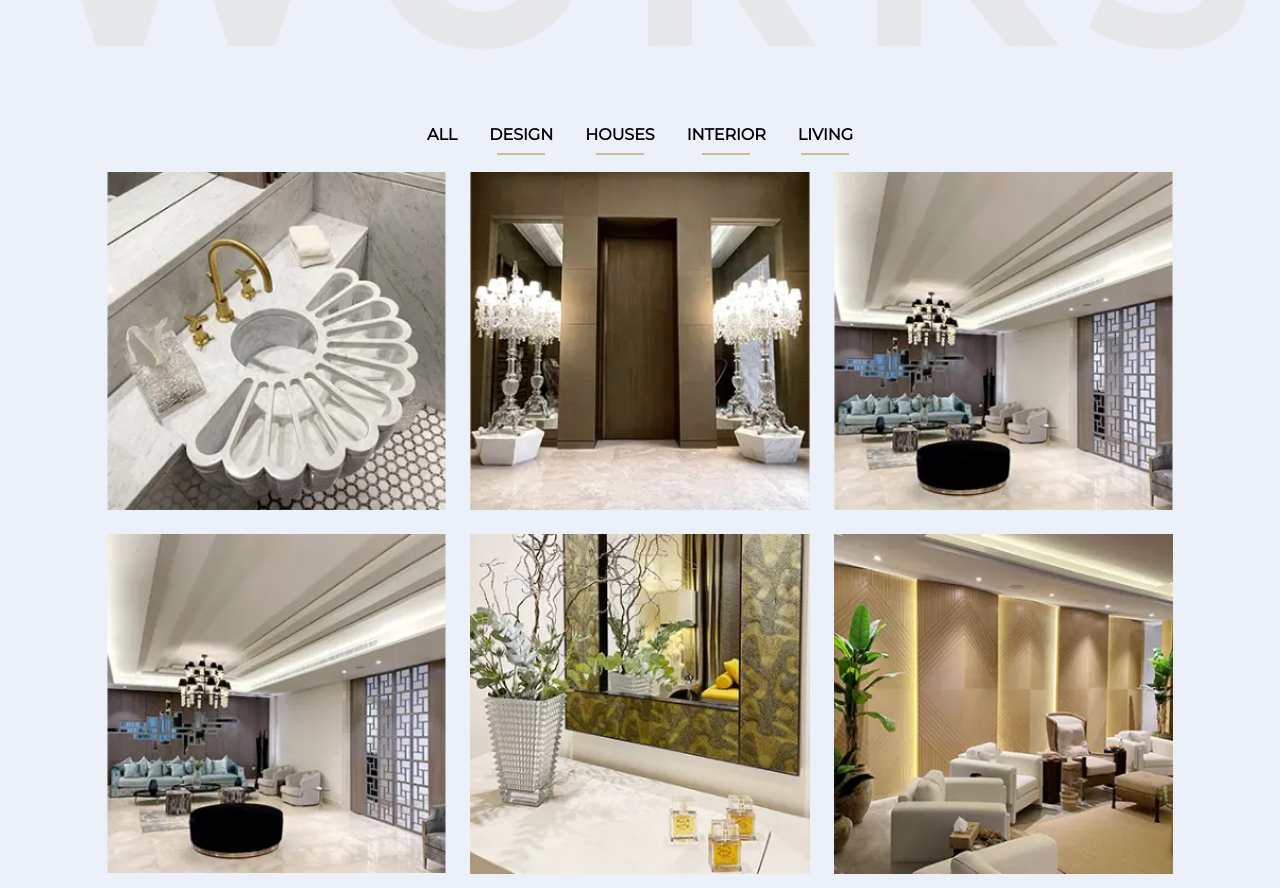
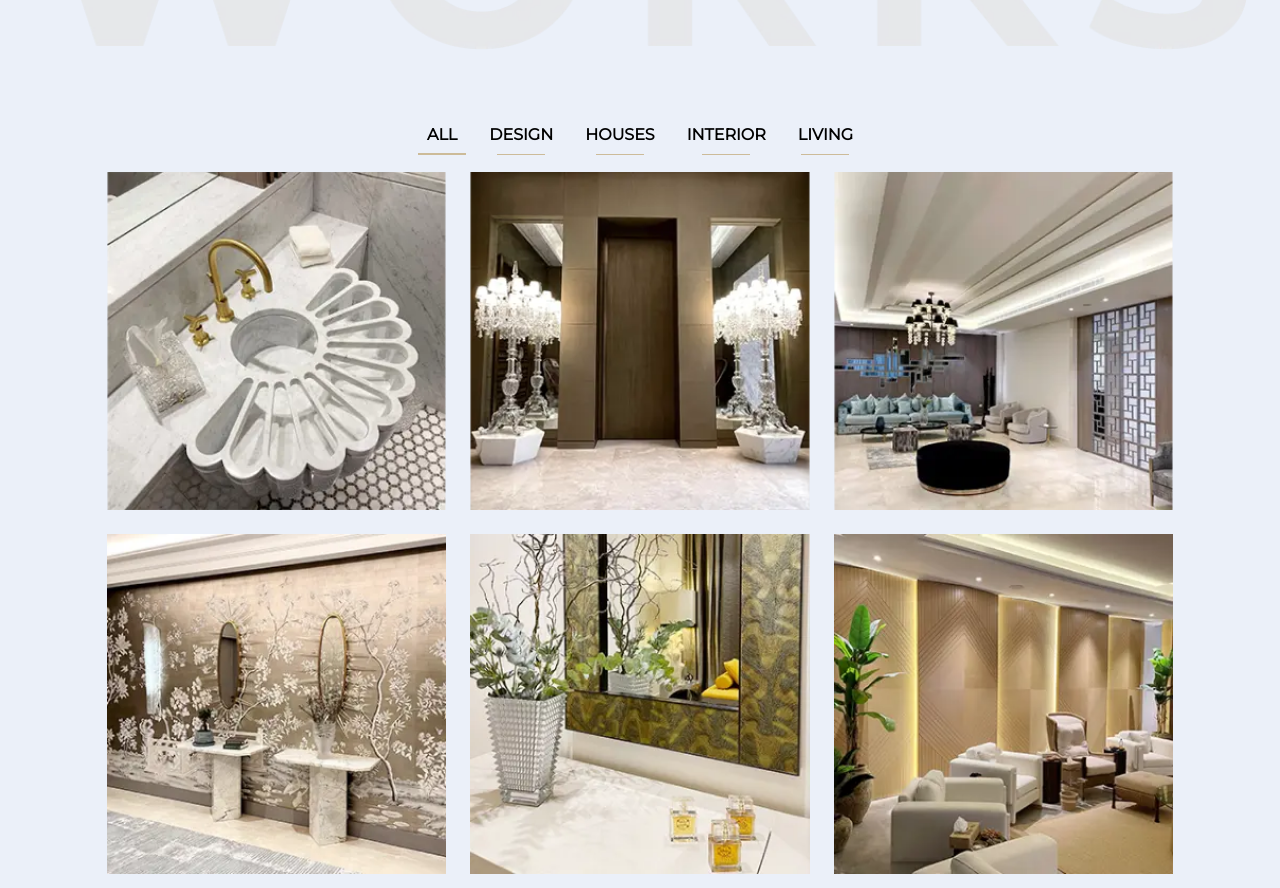
Before and after one commit to ninaismail/vue3, a Vue app: page /portfolio in a window 1280 px wide. Shown: the part 988-1876 px from the top of the page. Built offline with nearby package versions, Linux system fonts and the light colour scheme.

Commit message:
tabs are working

```diff
--- a/src/components/Tabs.vue
+++ b/src/components/Tabs.vue
@@ -3,14 +3,27 @@ import { RouterLink } from 'vue-router'
 import { ref } from 'vue';
 import BackgroundTitle from './BackgroundTitle.vue'
 
- defineProps({
+const props = defineProps({
     data: Array,
     title: String,
     subtitle: String,
     bg: String,
-    uniqueCats: Array
+    uniqueTypes: Array
 })
-const isClicked = ref(false);
+const isClicked = ref('All');
+const filteredData = ref(props.data)
+console.log('filteredData', filteredData.value)
+console.log('selected type', isClicked.value)
+const filterData = (type) => {
+  isClicked.value = type;
+
+  // If 'All' is selected, show all data, otherwise filter by the selected type
+  if (type === 'All') {
+    filteredData.value = props.data;
+  } else {
+    filteredData.value = props.data.filter(item => item.type === type);
+  }
+};
 const isHover = ref(null)
 
 </script>
@@ -20,25 +33,28 @@ const isHover = ref(null)
         <div class="w-11/12 mx-auto 2xl:w-8/12 lg:w-10/12 mb-[16px]">
             <nav class="items-center justify-center flex-wrap gap-8 min-h-[42px] mb-[16px] flex">
                 <button
-                id="all"
+                :id="item + (isClicked === 'All' ? '-active' : '')"
                 :aria-label="'show all'"
-                class="relative uppercase cursor-pointer font-[600] hover:font-[700] text-center py-2 flex flex-col justify-center items-center before:bg-gold before:transition-all before:duration-600 before:absolute before:bottom-0 before:left-1/2 before:transform before:-translate-x-1/2 hover:before:w-12 hover:before:h-[2px]"
+                @click="filterData('All')"
+                :class="{'font-[700] before:h-[2px]' : isClicked === 'All'}"
+                class="relative uppercase cursor-pointer font-[600] hover:font-[700] text-center py-2 flex flex-col justify-center items-center before:bg-gold before:transition-all before:duration-600 before:absolute before:bottom-0 before:left-1/2 before:transform before:-translate-x-1/2 before:w-12 before:h-[1px] hover:before:h-[2px]"
                 >
                  All
                 </button>
-                <RouterLink v-for="(item, key) in uniqueCats" :key="key"
-                :id="item + (isClicked === item.id ? '-active' : '')"
-                :aria-label="'show ' + item" :to="'#'+item"
+                <button role="tabs" v-for="(item, key) in props.uniqueTypes" :key="key"
+                :id="item + (isClicked === item ? '-active' : '')"
+                :aria-label="'show ' + item"
                 :activeClass="'font-[700] before:absolute before:bottom-0 before:left-1/2 before:w-12 before:h-[2px] before:bg-gold before:transform before:-translate-x-1/2'"
                 :exactActiveClass="'font-[700] before:absolute before:bottom-0 before:left-1/2 before:w-12 before:h-[2px] before:bg-gold before:transform before:-translate-x-1/2'"
-                class="relative uppercase cursor-pointer font-[600] hover:font-[700] text-center py-2 flex flex-col justify-center items-center before:bg-gold before:transition-all before:duration-600 before:absolute before:bottom-0 before:left-1/2 before:transform before:-translate-x-1/2 hover:before:w-12 hover:before:h-[2px]"
+                class="relative uppercase cursor-pointer font-[600] hover:font-[700] text-center py-2 flex flex-col justify-center items-center before:bg-gold before:transition-all before:duration-600 before:absolute before:bottom-0 before:left-1/2 before:transform before:-translate-x-1/2 before:w-12 before:h-[1px] hover:before:h-[2px]"
+                @click="filterData(item)"
                 >
                     {{ item }}
-                </RouterLink>
+                </button role="tabs">
             </nav>
             <div class="grid grid-cols-3 gap-6">
-                <RouterLink v-for="(item, key) in data" :key="key"
-                :id="item.title + (isClicked === item.id ? '-active' : '')"
+                <RouterLink v-for="(item, key) in filteredData" :key="key"
+                :id="item.title + (isClicked === item.type ? '-active' : '')"
                 :aria-label="'go to ' + item.title" :to="item.slug"
                 class="relative col-span-3 duration-500 transform bg-center bg-cover lg:col-span-1 md:col-span-2 w-fit h-fit"
                 @mouseenter="isHover = key" @mouseleave="isHover = false">
--- a/src/utils/api_function.js
+++ b/src/utils/api_function.js
@@ -4,7 +4,7 @@ export function getProjects() {
         id: 1,
         title: 'Modern Home Design',
         subtitle: 'A minimalist approach to modern living',
-        category: 'Design',
+        type: 'Design',
         image: '/images/works/works1.webp',
         slug: 'modern-home-design'
       },
@@ -12,7 +12,7 @@ export function getProjects() {
         id: 2,
         title: 'Luxury Villa',
         subtitle: 'A dream house by the lake',
-        category: 'Houses',
+        type: 'Houses',
         image: '/images/works/works2.webp',
         slug: 'luxury-villa'
       },
@@ -20,7 +20,7 @@ export function getProjects() {
         id: 3,
         title: 'Cozy Interior',
         subtitle: 'Warm and inviting living spaces',
-        category: 'Interior',
+        type: 'Interior',
         image: '/images/works/works3.webp',
         slug: 'cozy-interior'
       },
@@ -28,7 +28,7 @@ export function getProjects() {
         id: 4,
         title: 'Urban Living Room',
         subtitle: 'Stylish and functional city living',
-        category: 'Living',
+        type: 'Living',
         image: '/images/works/works4.webp',
         slug: 'urban-living-room'
       },
@@ -36,7 +36,7 @@ export function getProjects() {
         id: 5,
         title: 'Sleek Office Design',
         subtitle: 'Contemporary workspace solutions',
-        category: 'Design',
+        type: 'Design',
         image: '/images/works/works5.webp',
         slug: 'sleek-office-design'
       },
@@ -44,7 +44,7 @@ export function getProjects() {
         id: 6,
         title: 'Family Home',
         subtitle: 'A spacious and comfortable family house',
-        category: 'Houses',
+        type: 'Houses',
         image: '/images/works/works6.webp',
         slug: 'family-home'
       }
--- a/src/views/PortfolioView.vue
+++ b/src/views/PortfolioView.vue
@@ -9,12 +9,12 @@ import { getProjects } from '../utils/api_function';
 const projects = getProjects();
 
 // Extract the categories from the projects and then create a Set to get unique categories
-let uniqueCats = [...new Set(projects.map(project => project.category))];
+let uniqueTypes = [...new Set(projects.map(project => project.type))];
 
-console.log(uniqueCats);
+console.log(uniqueTypes);
 </script>
 <template>
     <InnerHero :pagebanner="banner" pagetitle="Portfolio"
     pagedescription="We design your dream house to your taste, ultimately creating a space that reflects your identity."/>
-    <Tabs :data="projects" :uniqueCats="uniqueCats" :bg="works" title="Your sanctuary, our vision." />
+    <Tabs :data="projects" :uniqueTypes="uniqueTypes" :bg="works" title="Your sanctuary, our vision." />
 </template>
```
Also changed, not shown: public/images/works/works4.webp.
